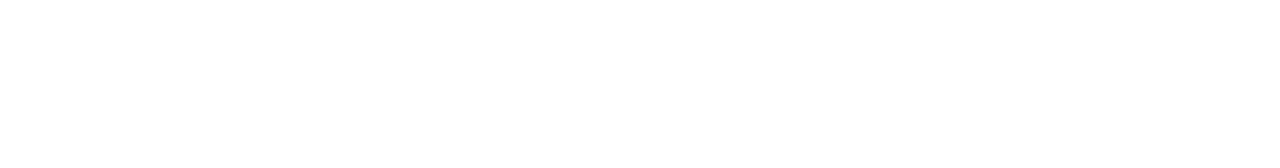
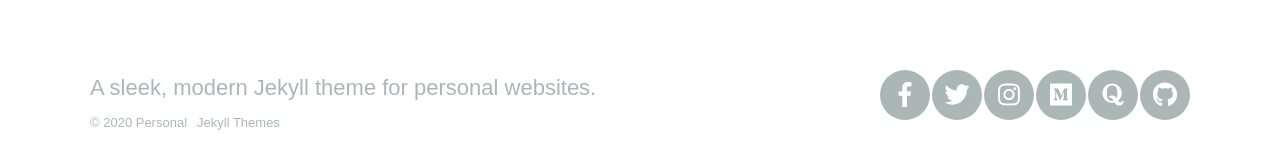
Before and after one commit to wanghy7102/devfolio, a React (Vite) app: page / in a window 1280 px wide. Shown: the part 784-952 px from the top of the page. Before the commit the page ends 800 px from the top, so only its background shows below. Built offline with nearby package versions, Linux system fonts and the light colour scheme; a web font is replaced by a local one.

Commit message:
Add footer

```diff
--- a/src/Layout.jsx
+++ b/src/Layout.jsx
@@ -37,6 +37,88 @@ const Layout = () => {
         </div>
       </header>
       <Outlet />
+      <footer className="footer">
+        <div className="wrap">
+          <p className="footer__text">
+            A sleek, modern Jekyll theme for personal websites.
+          </p>
+
+          <div className="footer__copyright">
+            <span>© 2020 Personal</span>
+            <a href="https://jekyllthemes.io" target="_blank">
+              Jekyll Themes
+            </a>
+          </div>
+
+          <ul className="socials">
+            <li className="socials__item">
+              <a
+                href="https://www.facebook.com/jekyllthemes/"
+                target="_blank"
+                className="socials__item__link"
+                title="Facebook"
+              >
+                <i className="fab fa-facebook-f" aria-hidden="true"></i>
+              </a>
+            </li>
+
+            <li className="socials__item">
+              <a
+                href="https://twitter.com/jekyllthemesio"
+                target="_blank"
+                className="socials__item__link"
+                title="Twitter"
+              >
+                <i className="fab fa-twitter" aria-hidden="true"></i>
+              </a>
+            </li>
+
+            <li className="socials__item">
+              <a
+                href="http://instagram.com"
+                target="_blank"
+                className="socials__item__link"
+                title="Instagram"
+              >
+                <i className="fab fa-instagram" aria-hidden="true"></i>
+              </a>
+            </li>
+
+            <li className="socials__item">
+              <a
+                href="https://medium.com/"
+                target="_blank"
+                className="socials__item__link"
+                title="Medium"
+              >
+                <i className="fab fa-medium" aria-hidden="true"></i>
+              </a>
+            </li>
+
+            <li className="socials__item">
+              <a
+                href="https://www.quora.com/"
+                target="_blank"
+                className="socials__item__link"
+                title="Quora"
+              >
+                <i className="fab fa-quora" aria-hidden="true"></i>
+              </a>
+            </li>
+
+            <li className="socials__item">
+              <a
+                href="https://github.com/"
+                target="_blank"
+                className="socials__item__link"
+                title="Github"
+              >
+                <i className="fab fa-github" aria-hidden="true"></i>
+              </a>
+            </li>
+          </ul>
+        </div>
+      </footer>
     </>
   );
 };
```
